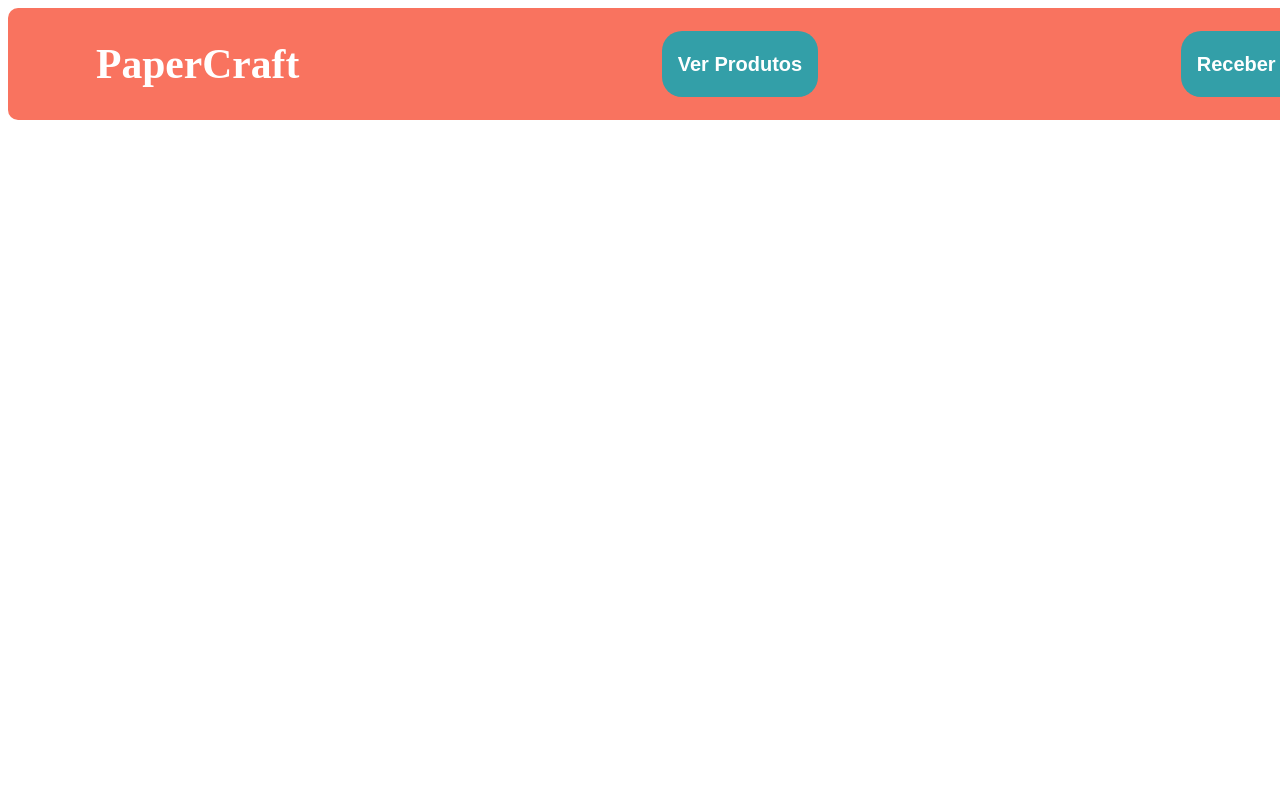
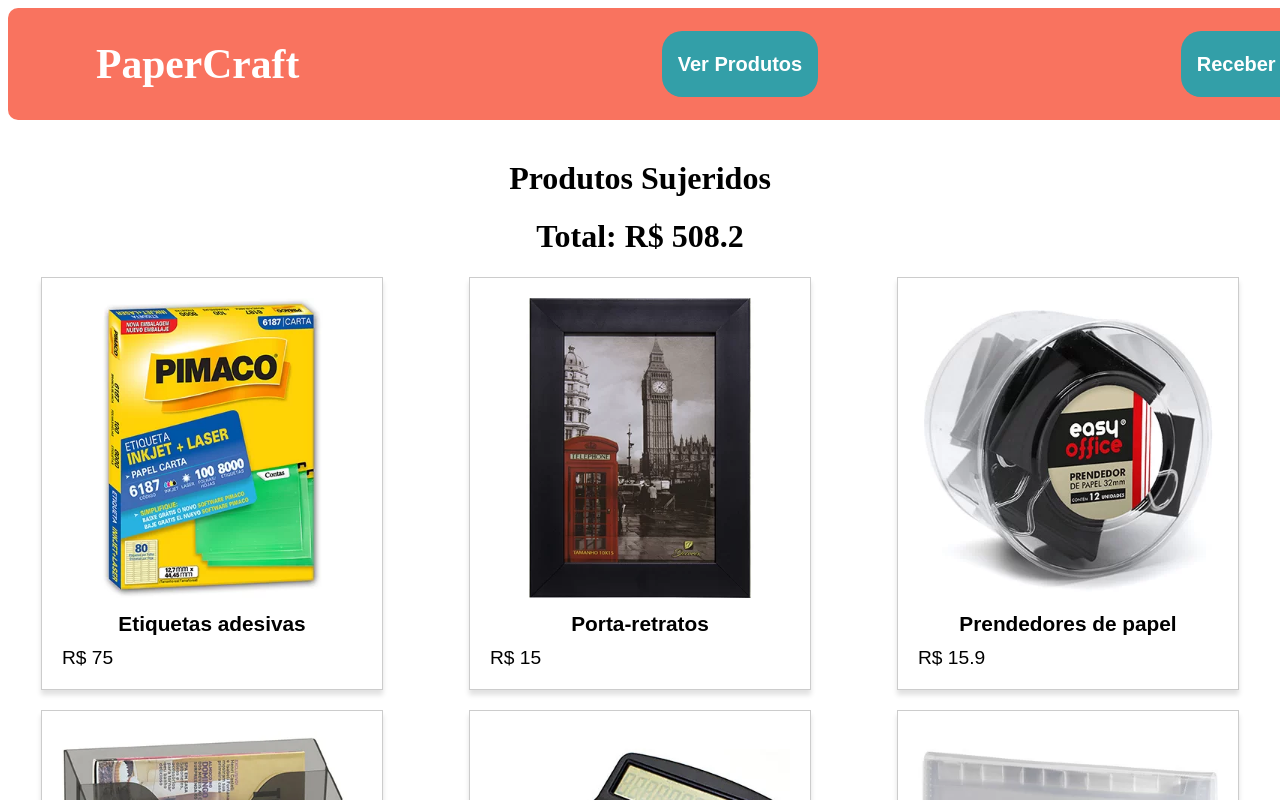
Before and after one commit to mateus9levy/PD_Ainda-sem-ideia, a React (Create React App) app: page /help in a window 1280 px wide. Both pictures are taken after typing "Sample" into the empty fields and a click on the button "Calcular melhor compra". Shown: the top 800 px of the page. Built offline with nearby package versions, Linux system fonts and the light colour scheme.

Commit message:
adding 'produtos Sujeridos' at help

```diff
--- a/src/pages/Help/index.jsx
+++ b/src/pages/Help/index.jsx
@@ -1,13 +1,28 @@
 import "../../styles/help-style.css"
 import OutputCard from "../../components/OutputCard";
 import { useOutputCardData } from "../../contexts/OutputCardContext";
+import ProductCard from "../../components/ProductCard";
 const Help = () => {
     const { outputCardData }  = useOutputCardData()
-    console.log(outputCardData)
     if(outputCardData.loaded){
+        const getTotalAmount = ()=>{
+            let amount = 0;
+            outputCardData.result.map((item)=>{
+                amount+=item.price;
+
+            })
+            return amount
+        }
         return (
-            <>
-            </>
+            <div className="product">
+            <h1>Produtos Sujeridos</h1>
+            <h1>Total: R$ {getTotalAmount()} </h1>
+            <div className="product-grid">
+                {outputCardData.result.map((product) =>
+                    <ProductCard key={product.id}  product={product} />
+                )}
+            </div>
+        </div>
         )
     }
     return (
--- a/src/styles/help-style.css
+++ b/src/styles/help-style.css
@@ -0,0 +1,18 @@
+.product {
+    text-align: center;
+    margin-top: 40px;
+  }
+
+  .product-grid {
+    display: grid;
+    grid-template-columns: repeat(3, 1fr);
+    grid-gap: 20px;
+    justify-items: center;
+  }
+
+  .product-card {
+    border: 1px solid #ccc;
+    padding: 20px;
+    max-width: 300px;
+    text-align: center;
+  }
```
